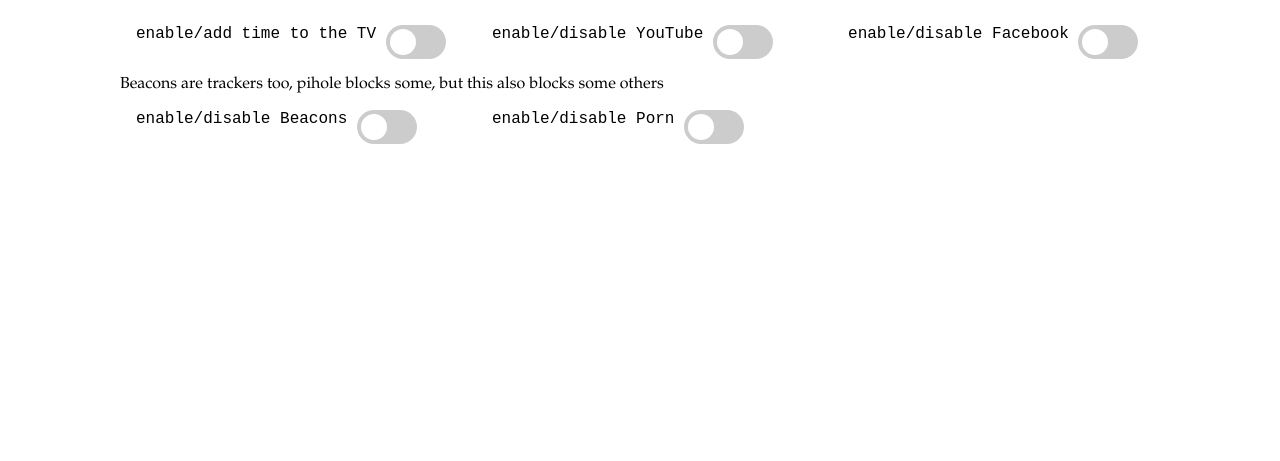
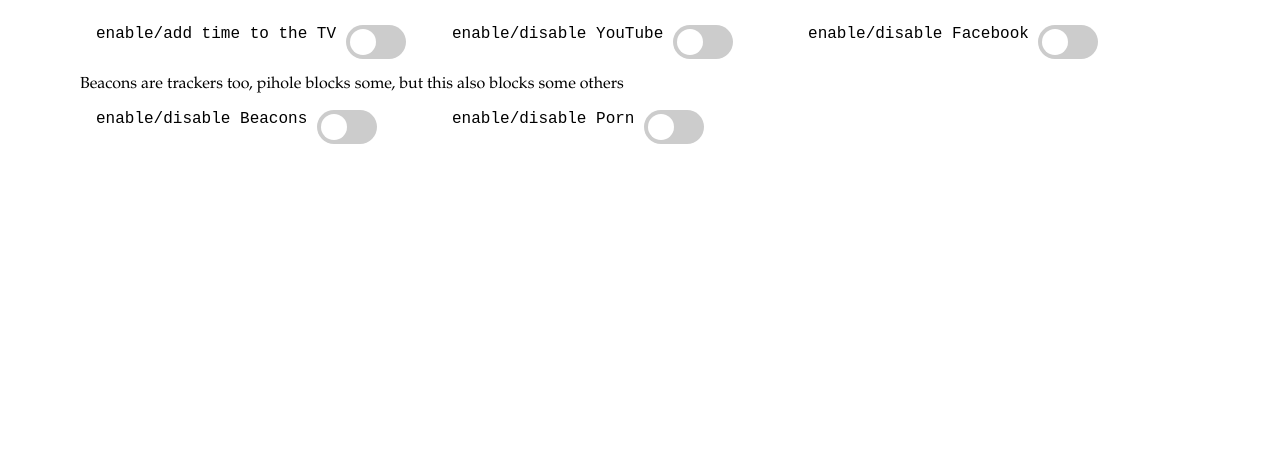
Before and after one commit to jrwren/etv, a plain HTML site: page index.html in a window 1280 px wide. Shown: the part 339-800 px from the top of the page. Drawn offline with Linux system fonts and the light colour scheme; no server answers.

Commit message:
css tweak

```diff
--- a/index.html
+++ b/index.html
@@ -15,6 +15,11 @@
             margin: auto;
             max-width: 70em;
             padding: 2em;
+        }
+
+        ul {
+            display: block;
+            padding-inline-start: 0;
         }
 
         ul#server_control li {
```
